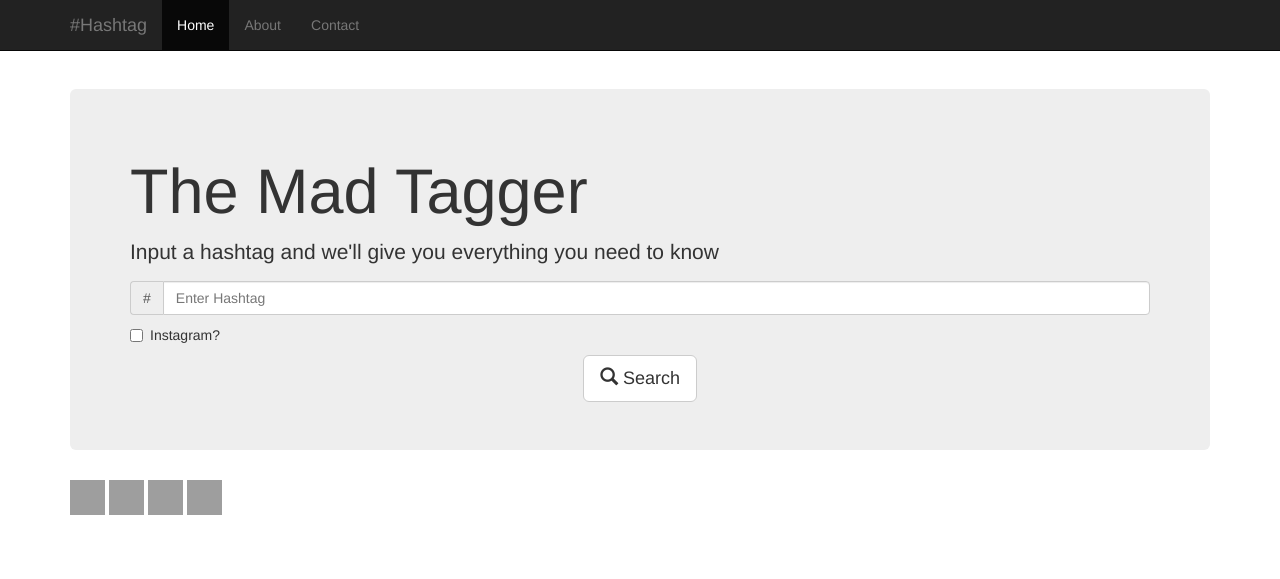
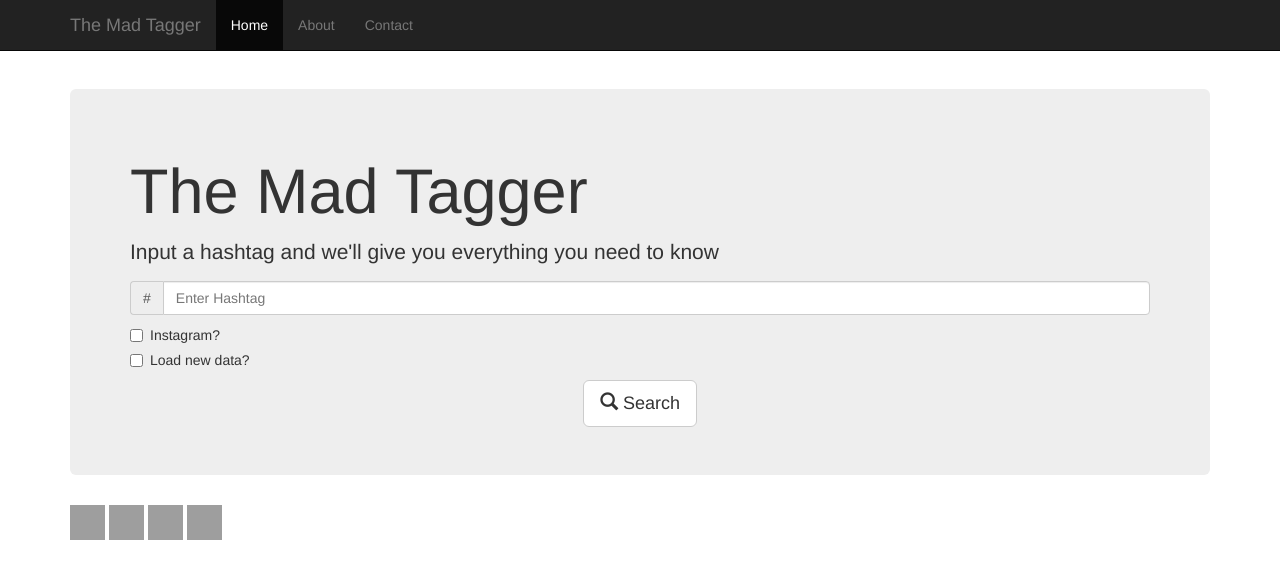
Before and after one commit to BitJunky/hashtag-miner, a Django app: template miner/templates/miner/search.html in a window 1280 px wide. Shown: the top 579 px of the page. Run offline with Django 3.2, Linux system fonts and the light colour scheme; the template is opened without the code that fills it, so the values that code supplies are empty; some libraries are stand-ins or nearby versions; grey boxes are pictures that could not be loaded.

Commit message:
reload in browser

```diff
--- a/hashtag_miner/templates/about.html
+++ b/hashtag_miner/templates/about.html
@@ -32,7 +32,7 @@
             <span class="icon-bar"></span>
             <span class="icon-bar"></span>
           </button>
-          <a class="navbar-brand" href="http://localhost:8000">Hackathon</a>
+          <a class="navbar-brand" href="http://localhost:8000">The Mad Tagger</a>
         </div>
         <div class="collapse navbar-collapse">
           <ul class="nav navbar-nav">
--- a/hashtag_miner/templates/contact.html
+++ b/hashtag_miner/templates/contact.html
@@ -32,7 +32,7 @@
             <span class="icon-bar"></span>
             <span class="icon-bar"></span>
           </button>
-          <a class="navbar-brand" href="http://localhost:8000">Hackathon</a>
+          <a class="navbar-brand" href="http://localhost:8000">The Mad Tagger</a>
         </div>
         <div class="collapse navbar-collapse">
           <ul class="nav navbar-nav">
--- a/hashtag_miner/templates/index.html
+++ b/hashtag_miner/templates/index.html
@@ -6,7 +6,7 @@
     <meta charset="utf-8">
     <meta http-equiv="X-UA-Compatible" content="IE=edge">
     <meta name="viewport" content="width=device-width, initial-scale=1">
-    <title>Hackathon2k14</title>
+    <title>The Mad Tagger</title>
 
     <!-- Bootstrap -->
     <link href="{% static 'hashtag_miner/css/bootstrap.min.css' %}" rel="stylesheet">
@@ -29,7 +29,7 @@
             <span class="icon-bar"></span>
             <span class="icon-bar"></span>
           </button>
-          <a class="navbar-brand" href="#">#Hashtag</a>
+          <a class="navbar-brand" href="#">The Mad Tagger</a>
         </div>
         <div class="collapse navbar-collapse">
           <ul class="nav navbar-nav">
--- a/miner/templates/miner/search.html
+++ b/miner/templates/miner/search.html
@@ -16,6 +16,12 @@
       <input type="checkbox" name='instagram' value=1> Instagram?
     </label>
   </div>
+   <div class="checkbox">
+    <label>
+      <input type="checkbox" name='load' value=1> Load new data?
+    </label>
+  </div>
+
         <center>
         <button type="submit" class="btn btn-default btn-lg">
           <span class="glyphicon glyphicon-search"></span> Search
```
Also changed, not shown: miner/views.py (+11 -2 lines), db.sqlite3, 3 other files.
